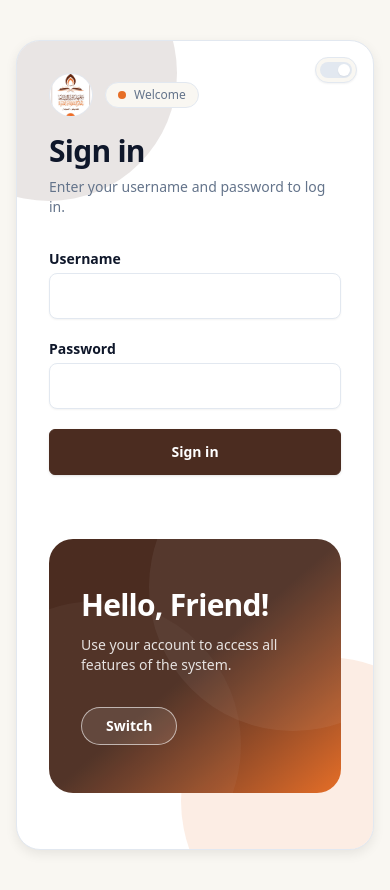
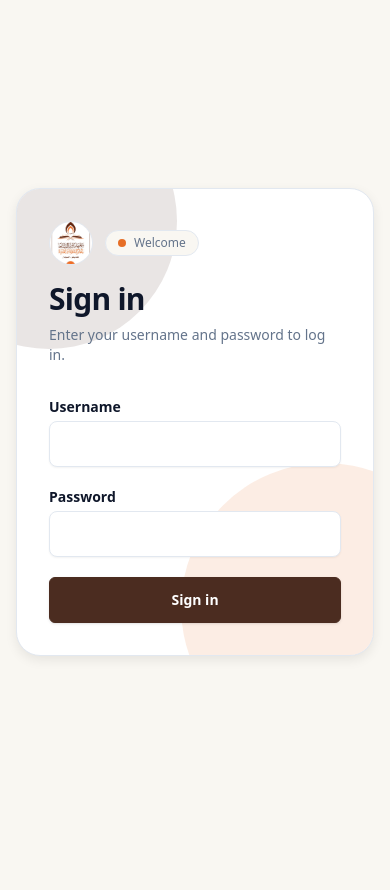
Before and after one commit to khays62/nuuru-al-bayaan, a React (Vite) app in the folder frontend/: page /login in a window 390 px wide. After the commit the page ends 844 px from the top, so only its background shows below. Built offline with nearby package versions, Linux system fonts and the light colour scheme; no server answers.

Commit message:
fix(frontend): simplify login on small screens

```diff
--- a/frontend/src/auth/pages/LoginPage.jsx
+++ b/frontend/src/auth/pages/LoginPage.jsx
@@ -338,7 +338,7 @@ export default function LoginPage() {
           </div>
 
           {/* Small switch */}
-          <div className="absolute top-4 right-4 z-20">
+          <div className="hidden md:block absolute top-4 right-4 z-20">
             <button
               type="button"
               role="switch"
@@ -447,7 +447,7 @@ export default function LoginPage() {
 
             {/* Welcome panel */}
             <div
-              className="w-full md:absolute md:inset-y-0 md:left-1/2 md:w-1/2 p-8 md:p-12 transition-transform duration-500 ease-out will-change-transform"
+              className="hidden md:block w-full md:absolute md:inset-y-0 md:left-1/2 md:w-1/2 p-8 md:p-12 transition-transform duration-500 ease-out will-change-transform"
               style={isDesktop ? { transform: `translateX(${welcomeShiftPct}%)` } : undefined}
             >
               <div className="relative h-full overflow-hidden rounded-3xl bg-linear-to-br from-(--nb-color-brand) via-(--nb-color-brand) to-(--nb-color-accent) text-white">
@@ -476,9 +476,6 @@ export default function LoginPage() {
                 </div>
               </div>
             </div>
-
-            {/* Mobile spacing: keep panels stacked nicely */}
-            <div className="md:hidden h-6" />
           </div>
         </div>
       </div>
```
